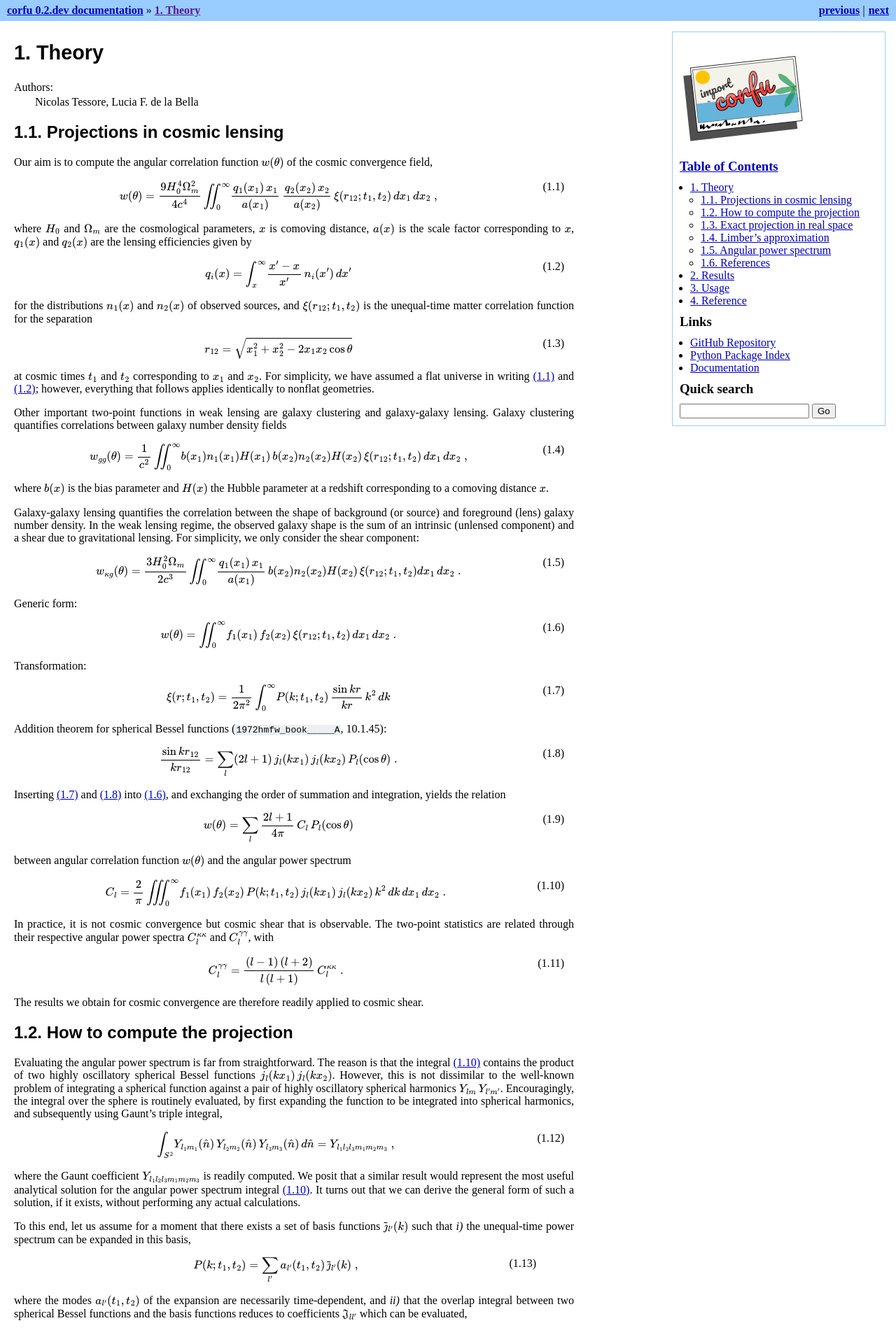
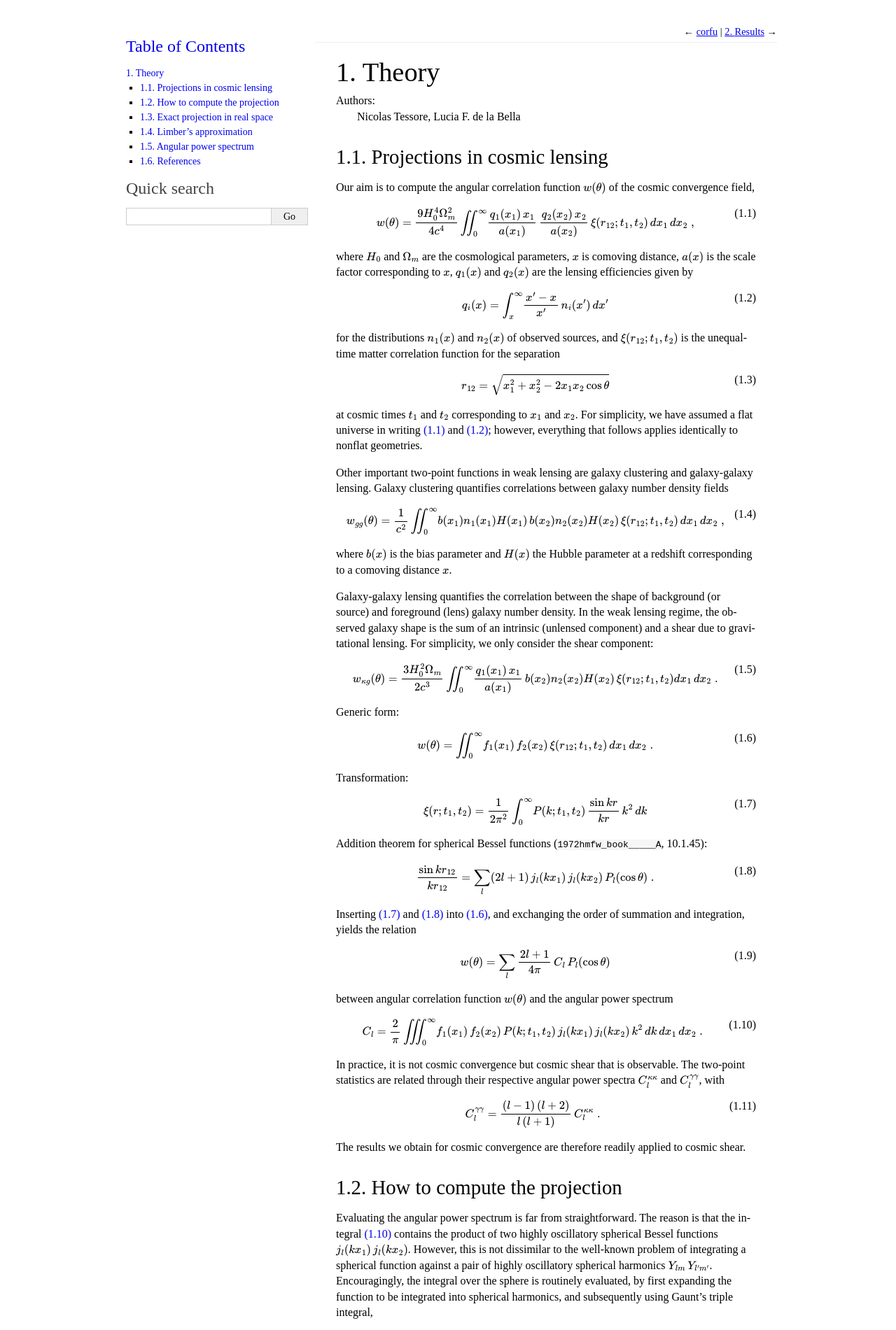
Before and after one commit to ntessore/corfu, a Sphinx documentation site: the page built from docs/theory.rst, in a window 1280 px wide. Shown: the top 1901 px of the page at 70% size. Built offline with Sphinx 7.4.7, drawn with Linux system fonts in a browser that asks for light colours; cross-references to code outside the pages are shown as plain code; some of the changed text lies outside the part shown.

Commit message:
documentation theme

```diff
--- a/docs/_templates/links.html
+++ /dev/null
@@ -1,6 +0,0 @@
-<h3>Links</h3>
-<ul>
-    <li><a href="https://github.com/ntessore/corfu">GitHub Repository</a></li>
-    <li><a href="https://pypi.org/project/corfu">Python Package Index</a></li>
-    <li><a href="https://corfu.readthedocs.io/">Documentation</a></li>
-</ul>
--- a/docs/conf.py
+++ b/docs/conf.py
@@ -77,23 +77,49 @@ math_numfig = True
 # The theme to use for HTML and HTML Help pages.  See the documentation for
 # a list of builtin themes.
 #
-html_theme = 'traditional'
+html_theme = 'alabaster'
 
 # Theme options are theme-specific and customize the look and feel of a theme
 # further.  For a list of options available for each theme, see the
 # documentation.
 #
 html_theme_options = {
-    'sidebarwidth': 320,
-    'body_min_width': 0,
-    'body_max_width': 800,
+    'sidebar_width': '280px',
+    'logo': 'corfu-logo-small.svg',
+    'head_font_family': 'unset',
+    'font_family': 'unset',
+    'font_size': 'unset',
+    'base_bg': 'none',
+    'base_text': 'none',
+    'body_text': 'none',
+    'body_text_align': 'justify',
+    'sidebar_text': 'none',
+    'sidebar_link': 'none',
+    'sidebar_link_underscore': 'none',
+    'sidebar_list': 'none',
+    'link': 'none',
+    'link_hover': 'none',
+    'pre_bg': '#f6f6f6',
+    'code_bg': '#f6f6f6',
+    'code_text': 'none',
+    'code_hover': 'none',
+    'code_font_family': 'monospace',
+    'code_font_size': 'unset',
+    'xref_border': 'none',
+    'xref_bg': 'none',
+    'show_powered_by': False,
+    'show_relbars': True,
+    'extra_nav_links': {
+        'GitHub Repository': 'https://github.com/ntessore/corfu',
+        'Python Package Index': 'https://pypi.org/project/corfu',
+        'Documentation': 'https://corfu.readthedocs.io/',
+    },
 }
 
-html_logo = '_static/corfu-logo-small.svg'
+# html_logo = '_static/corfu-logo-small.svg'
 
 html_sidebars = {
     'index': [],
-    '**': ['globaltoc.html', 'links.html', 'searchbox.html'],
 }
 
 html_use_index = False
```
